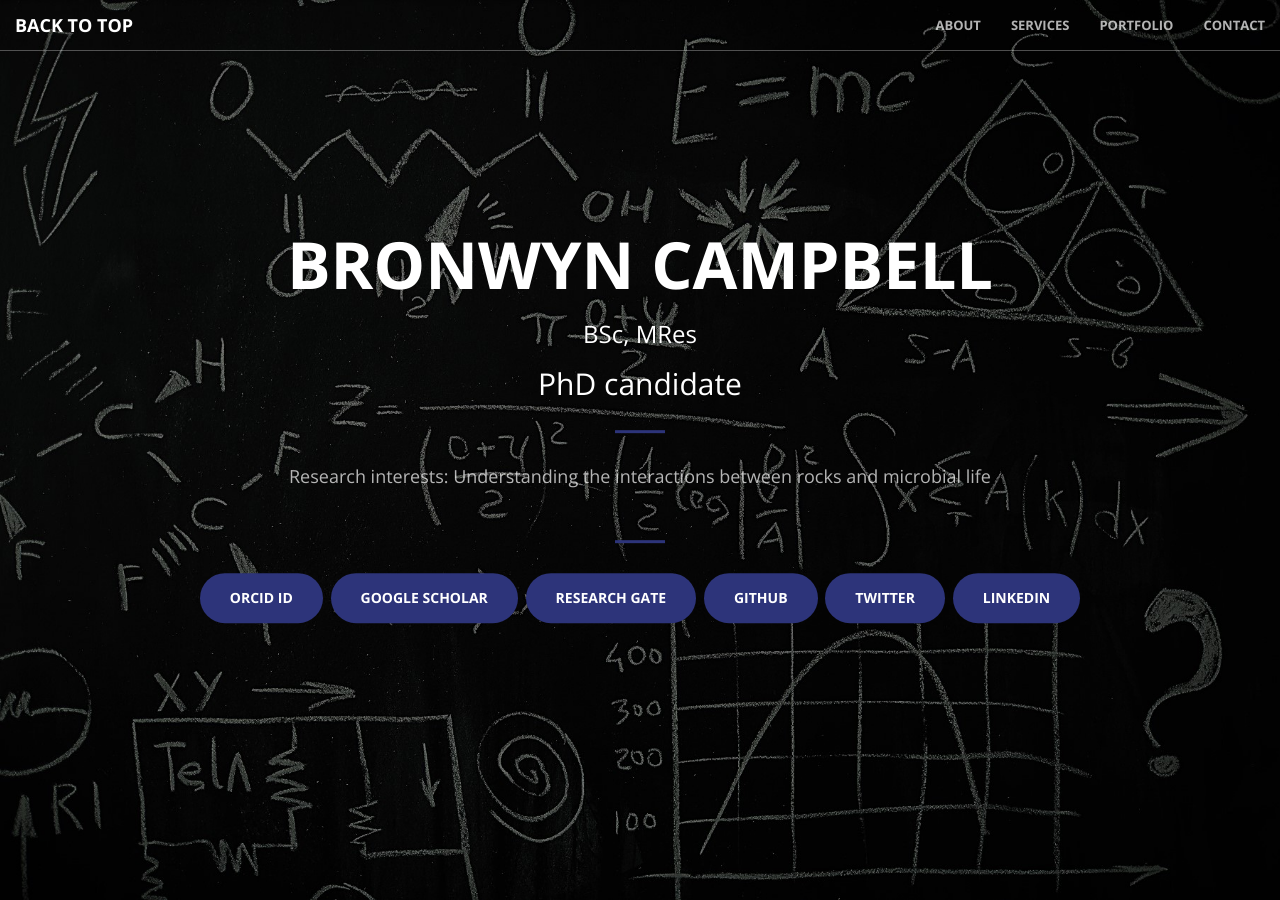
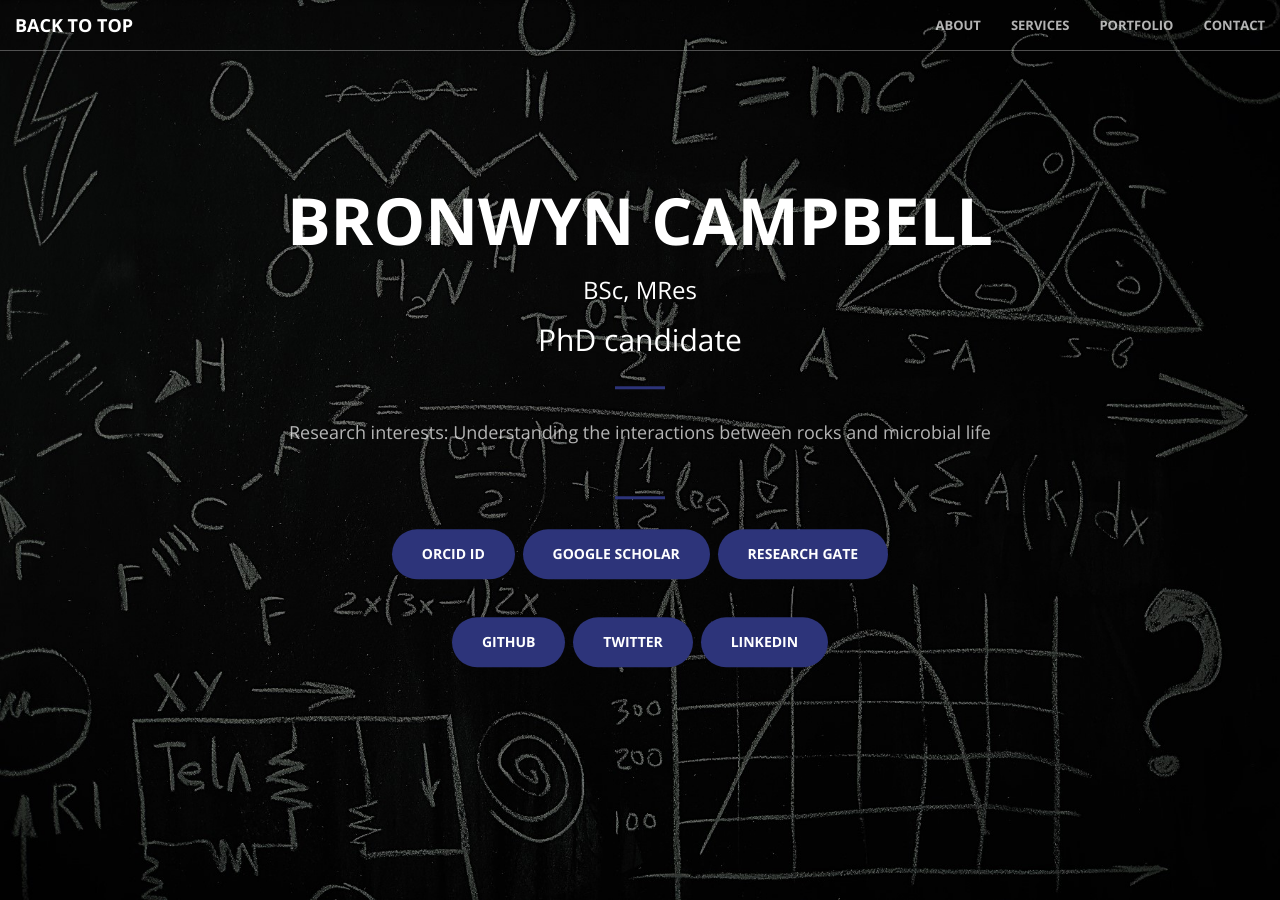
Before and after one commit to bronwyncc/homepage, a Jekyll site: the page built from index.html, in a window 1280 px wide and 900 px high. Built offline with Jekyll 4.4.1, drawn with Linux system fonts in a browser that asks for light colours.

Commit message:
Update header.html

```diff
--- a/_includes/header.html
+++ b/_includes/header.html
@@ -10,7 +10,7 @@
             <a style="margin-bottom:1cm;" href="https://orcid.org/0000-0003-0302-3331" class="btn btn-primary btn-xl page-scroll">Orcid ID</a>
             <a style="margin-bottom:1cm;" href="https://scholar.google.com.au/citations?user=NlkC7cIAAAAJ&hl=en" class="btn btn-primary btn-xl page-scroll">Google Scholar</a>
             <a style="margin-bottom:1cm;" href="https://www.researchgate.net/profile/Bronwyn-Campbell-4" class="btn btn-primary btn-xl page-scroll">Research Gate</a>
-            <a style="margin-bottom:1cm;" href="https://github.com/bronwyncc" class="btn btn-primary btn-xl page-scroll">GitHub</a>
+            <br><a style="margin-bottom:1cm;" href="https://github.com/bronwyncc" class="btn btn-primary btn-xl page-scroll">GitHub</a>
             <a style="margin-bottom:1cm;" href="https://twitter.com/bronwyncc" class="btn btn-primary btn-xl page-scroll">Twitter</a>
             <a style="margin-bottom:1cm;" href="https://www.linkedin.com/in/bronwyn-campbell-377317a6/" class="btn btn-primary btn-xl page-scroll">LinkedIn</a>
         </div>
```
